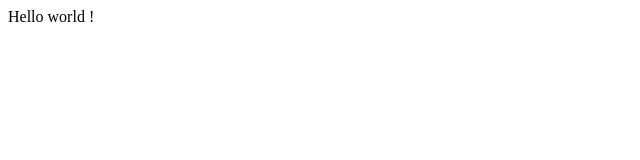
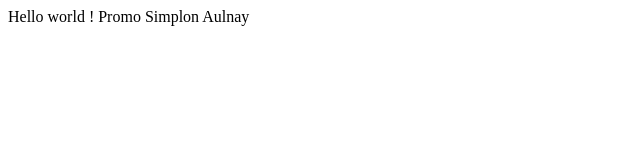
Before and after one commit to Jeremy-Bojko/test-netlify, a website: page index.html in a window 1280 px wide. Shown: the whole page, without its empty margins (0-640 px from the left). Drawn offline with Linux system fonts and the light colour scheme.

Commit message:
Update index.html

```diff
--- a/index.html
+++ b/index.html
@@ -7,7 +7,7 @@
   <title>Document</title>
 </head>
 <body>
-  <div>Hello world !</div>
+  <div>Hello world ! Promo Simplon Aulnay</div>
 
 </body>
 </html>
```
